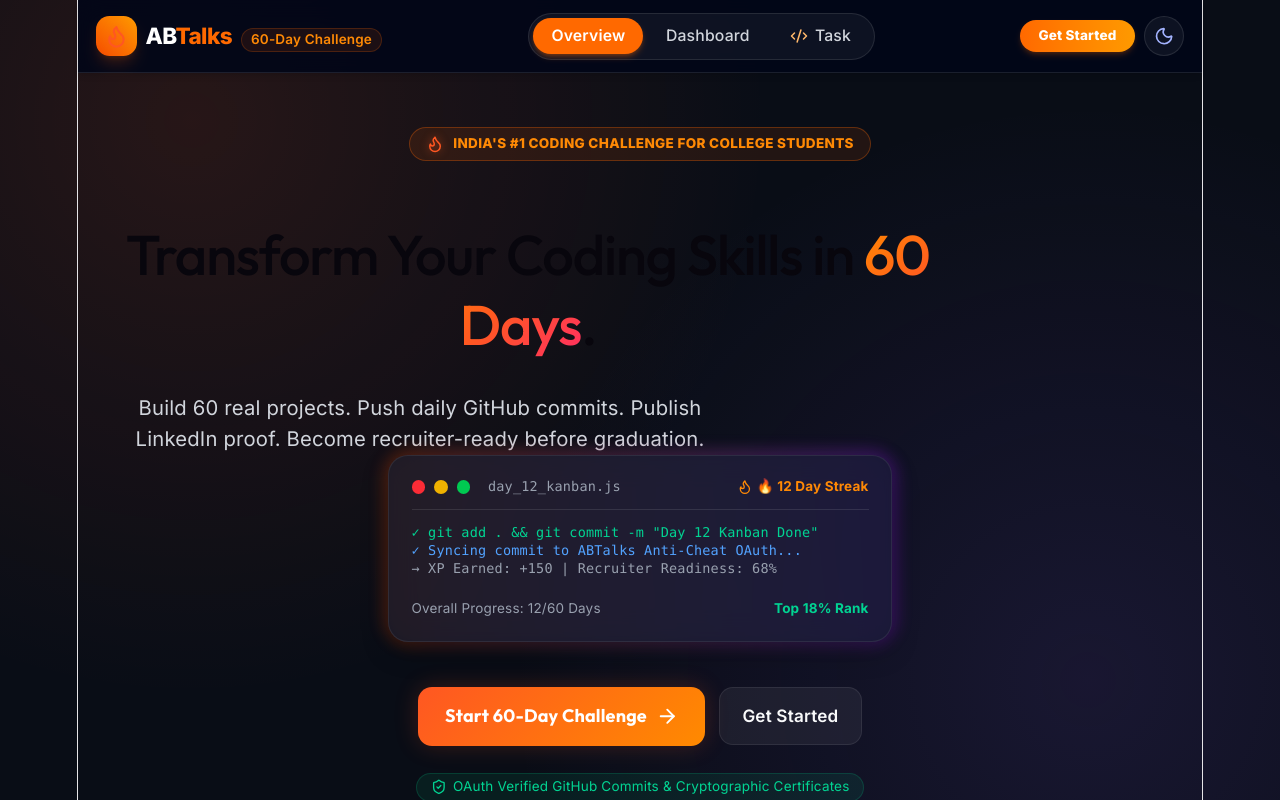
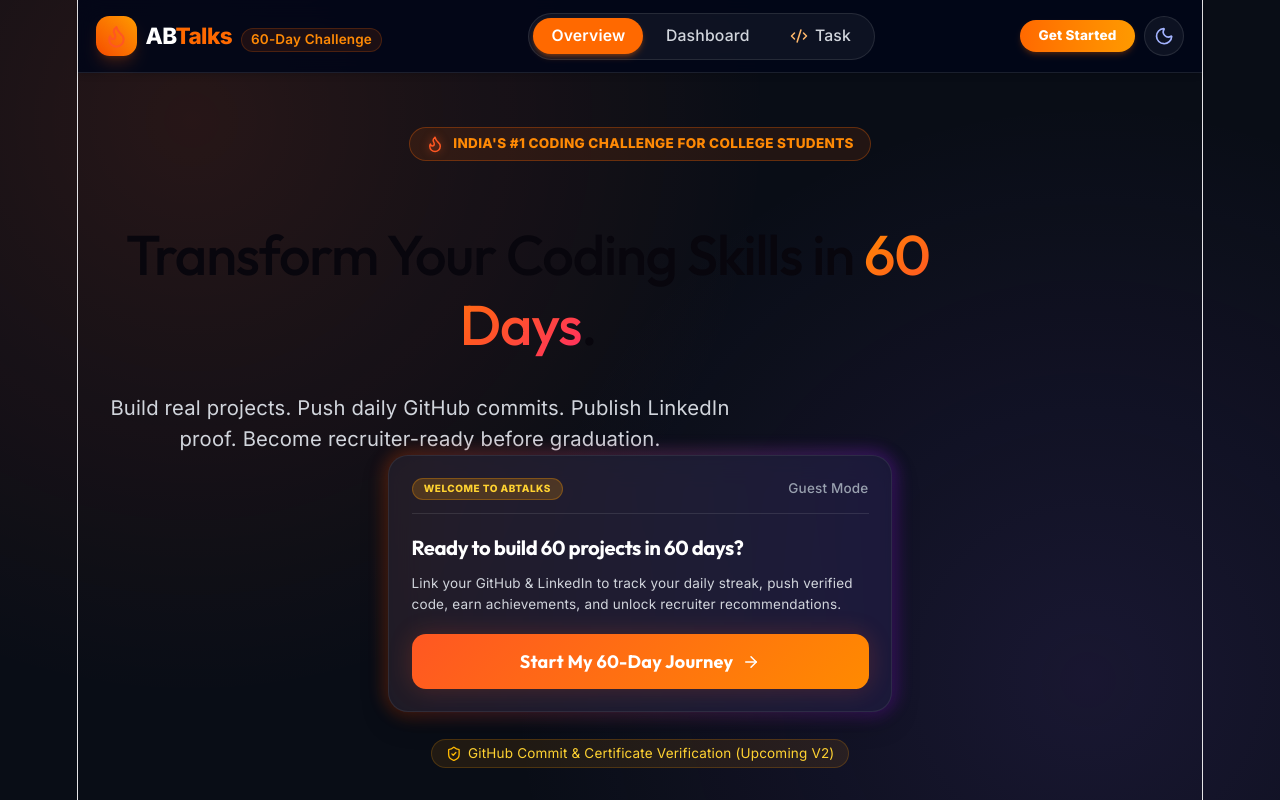
Before and after one commit to rajeevpramanik123/heybuddy, a React (Vite) app in the folder Redesign_ABTalks/: page /dashboard in a window 1280 px wide. Shown: the top 800 px of the page. Built offline with nearby package versions, Linux system fonts and the light colour scheme; the HTML template or start-up script is replaced by a standard one.

Commit message:
fix bugs

```diff
--- a/Redesign_ABTalks/src/App.jsx
+++ b/Redesign_ABTalks/src/App.jsx
@@ -119,6 +119,7 @@
                 <LandingPage
                   openLinkModal={() => setLinkModalOpen(true)}
                   userAuth={userAuth}
+                  student={student}
                 />
               }
             />
--- a/Redesign_ABTalks/src/components/DemoSidebar.jsx
+++ b/Redesign_ABTalks/src/components/DemoSidebar.jsx
@@ -77,9 +77,6 @@
       {/* Control Panel Body (Always visible on desktop md+, collapsible on mobile <md) */}
       <div className={`${mobileExpanded ? 'block' : 'hidden md:block'} space-y-3 animate-fade-in`}>
 
-        <p className="text-[11px] text-gray-400 leading-snug">
-          Select a student state to evaluate edge cases on mobile (390px) & desktop:
-        </p>
 
         {lockedNotice && (
           <div className="p-2 rounded-lg bg-amber-500/20 border border-amber-500/40 text-amber-200 text-[10px] font-semibold animate-fade-in">
--- a/Redesign_ABTalks/src/components/Footer.jsx
+++ b/Redesign_ABTalks/src/components/Footer.jsx
@@ -27,9 +27,9 @@
               Commit code daily, build a public portfolio, and become recruiter-ready in 60 days.
             </p>
             <div className="flex items-center gap-3 pt-2">
-              <div className="flex items-center gap-1.5 text-xs text-emerald-400 bg-emerald-500/10 px-3 py-1.5 rounded-full border border-emerald-500/20">
-                <ShieldCheck className="w-4 h-4 text-emerald-400" />
-                <span>Encrypted SHA-256 Certificates & OAuth Verification</span>
+              <div className="flex items-center gap-1.5 text-xs text-amber-300 bg-amber-500/10 px-3 py-1.5 rounded-full border border-amber-500/20">
+                <ShieldCheck className="w-4 h-4 text-amber-400" />
+                <span>SHA-256 Certificates & OAuth Verification (Upcoming V2)</span>
               </div>
             </div>
           </div>
--- a/Redesign_ABTalks/src/components/Navbar.jsx
+++ b/Redesign_ABTalks/src/components/Navbar.jsx
@@ -132,7 +132,7 @@
               {/* Security Shield Indicator */}
               <div
                 onClick={openLinkModal}
-                title={isLinked ? "OAuth & GitHub SHA Verified - Tamper Proof" : "Click to link accounts and verify commits"}
+                title={isLinked ? "GitHub SHA Verification (Upcoming V2 Roadmap)" : "Click to link accounts"}
                 className={`hidden sm:flex items-center gap-1 px-2.5 py-1 rounded-full text-xs font-semibold cursor-pointer ${
                   isLinked
                     ? 'bg-emerald-500/10 border border-emerald-500/20 text-emerald-400'
--- a/Redesign_ABTalks/src/data/mockData.js
+++ b/Redesign_ABTalks/src/data/mockData.js
@@ -10,6 +10,7 @@
   rank: 143,
   totalStudents: 10420,
   topPercentile: "Top 18%",
+  percentile: 18,
   recruiterReadiness: 68,
   xp: 1420,
   githubLink: "https://github.com/aarav-sharma-dev",
@@ -18,7 +19,8 @@
   streakFreezeAvailable: true,
   streakFreezeActive: true,
   momentumScore: "🔥 Fire Momentum (100% Consistent)",
-  portfolioProjectsCount: 4
+  portfolioProjectsCount: 4,
+  weeklyConsistency: 100
 };
 
 export const MOCK_ACHIEVEMENTS = [
--- a/Redesign_ABTalks/src/pages/LandingPage.jsx
+++ b/Redesign_ABTalks/src/pages/LandingPage.jsx
@@ -15,10 +15,12 @@
   Loader2
 } from 'lucide-react';
 import { Linkedin } from '../components/Icons';
-import { TRACKS_DATA } from '../data/mockData';
+import { TRACKS_DATA, MOCK_STUDENT } from '../data/mockData';
 
-export default function LandingPage({ openLinkModal, userAuth }) {
+export default function LandingPage({ openLinkModal, userAuth, student }) {
   const navigate = useNavigate();
+  const currentStudent = student || MOCK_STUDENT;
+  const isLinked = userAuth ? userAuth.isLinked : false;
 
   const handleStartChallenge = () => {
     openLinkModal();
@@ -39,58 +41,84 @@
         </h1>
 
         <p className="text-gray-300 text-base sm:text-lg max-w-xl mx-auto font-normal">
-          Build 60 real projects. Push daily GitHub commits. Publish LinkedIn proof. Become recruiter-ready before graduation.
+          Build real projects. Push daily GitHub commits. Publish LinkedIn proof. Become recruiter-ready before graduation.
         </p>
 
-        {/* Motivational Graphic Mockup */}
+        {/* Dynamic ABTalks Student Card (Supports Unregistered vs Registered Mock States) */}
         <div className="max-w-md mx-auto relative group">
           <div className="absolute -inset-1 bg-gradient-to-r from-orange-600 to-purple-600 rounded-3xl blur opacity-30 group-hover:opacity-60 transition duration-500"></div>
-          <div className="relative glass-card p-5 border border-white/15 text-left space-y-3">
-            <div className="flex items-center justify-between border-b border-white/10 pb-3">
-              <div className="flex items-center gap-2">
-                <div className="w-3 h-3 rounded-full bg-red-500"></div>
-                <div className="w-3 h-3 rounded-full bg-yellow-500"></div>
-                <div className="w-3 h-3 rounded-full bg-green-500"></div>
-                <span className="text-xs font-mono text-gray-400 ml-2">day_12_kanban.js</span>
+          <div className="relative glass-card p-5 border border-white/15 text-left space-y-4 shadow-xl">
+
+            {!isLinked ? (
+              /* State 1: Unregistered User (Welcoming Empty State) */
+              <div className="space-y-4">
+                <div className="flex items-center justify-between border-b border-white/10 pb-3">
+                  <span className="px-2.5 py-0.5 rounded-full bg-amber-500/20 text-amber-300 font-extrabold text-[10px] uppercase tracking-wider border border-amber-500/30">
+                    WELCOME TO ABTALKS
+                  </span>
+                  <span className="text-xs text-gray-400 font-medium">
+                    Guest Mode
+                  </span>
+                </div>
+
+                <div className="space-y-2">
+                  <h3 className="text-lg font-bold text-white font-heading">
+                    Ready to build 60 projects in 60 days?
+                  </h3>
+                  <p className="text-xs text-gray-300 leading-relaxed">
+                    Link your GitHub & LinkedIn to track your daily streak, push verified code, earn achievements, and unlock recruiter recommendations.
+                  </p>
+                </div>
+
+                <button
+                  onClick={openLinkModal}
+                  className="w-full btn-primary py-3 text-xs flex items-center justify-center gap-2 bg-gradient-to-r from-orange-500 to-amber-500 font-bold hover:brightness-110 shadow-lg cursor-pointer"
+                >
+                  <span>Start My 60-Day Journey</span> <ArrowRight className="w-4 h-4" />
+                </button>
               </div>
-              <span className="text-xs font-bold text-orange-400 flex items-center gap-1">
-                <Flame className="w-3.5 h-3.5" /> 🔥 12 Day Streak
-              </span>
-            </div>
+            ) : (
+              /* State 2: Registered User (Mock Streak, Progress, Submissions, & Rank) */
+              <>
+                <div className="flex items-center justify-between border-b border-white/10 pb-3">
+                  <span className="px-2.5 py-0.5 rounded-full bg-emerald-500/20 text-emerald-300 font-extrabold text-[10px] uppercase tracking-wider border border-emerald-500/30">
+                    CHALLENGE COMPLETE
+                  </span>
+                  <span className="text-xs font-bold text-orange-400 flex items-center gap-1 font-heading">
+                    <Flame className="w-3.5 h-3.5 text-orange-500" /> 🔥 {currentStudent.streak}-day learning streak
+                  </span>
+                </div>
 
-            <div className="space-y-1.5 font-mono text-xs text-gray-300">
-              <p className="text-emerald-400">✓ git add . && git commit -m "Day 12 Kanban Done"</p>
-              <p className="text-blue-400">✓ Syncing commit to ABTalks Anti-Cheat OAuth...</p>
-              <p className="text-gray-400">→ XP Earned: +150 | Recruiter Readiness: 68%</p>
-            </div>
+                <div className="space-y-2">
+                  <h3 className="text-base font-bold text-white font-heading">
+                    Today's project has been shipped.
+                  </h3>
+                  <div className="space-y-1 text-xs font-medium">
+                    <div className="flex items-center gap-2 text-emerald-400">
+                      <span>✓ GitHub proof submitted</span>
+                    </div>
+                    <div className="flex items-center gap-2 text-blue-400">
+                      <span>✓ LinkedIn proof submitted</span>
+                    </div>
+                  </div>
+                </div>
 
-            <div className="pt-2 flex items-center justify-between text-xs">
-              <span className="text-gray-400">Overall Progress: 12/60 Days</span>
-              <span className="font-bold text-emerald-400">Top 18% Rank</span>
-            </div>
+                <div className="pt-3 border-t border-white/10 flex items-center justify-between text-xs text-gray-300">
+                  <span>Progress: {currentStudent.completedDays}/{currentStudent.totalDays} Days</span>
+                  <span className="text-amber-300 font-bold">Rank #{currentStudent.rank} ({currentStudent.topPercentile})</span>
+                </div>
+              </>
+            )}
+
           </div>
         </div>
 
-        {/* Primary CTA Buttons */}
-        <div className="pt-4 flex flex-col sm:flex-row items-center justify-center gap-3">
-          <button
-            onClick={handleStartChallenge}
-            className="btn-primary w-full sm:w-auto text-lg px-8 py-3.5 flex items-center justify-center gap-2 cursor-pointer"
-          >
-            <span>Start 60-Day Challenge</span> <ArrowRight className="w-5 h-5" />
-          </button>
-          <button
-            onClick={handleStartChallenge}
-            className="btn-secondary w-full sm:w-auto text-base px-6 py-3 flex items-center justify-center gap-2 cursor-pointer"
-          >
-            <span>Get Started</span>
-          </button>
-        </div>
+
 
         {/* Security Assurance Badge */}
-        <div className="inline-flex items-center gap-1.5 text-xs text-emerald-400 bg-emerald-500/10 px-3 py-1 rounded-full border border-emerald-500/20">
-          <ShieldCheck className="w-3.5 h-3.5 text-emerald-400" />
-          <span>OAuth Verified GitHub Commits & Cryptographic Certificates</span>
+        <div className="inline-flex items-center gap-1.5 text-xs text-amber-300 bg-amber-500/10 px-3 py-1 rounded-full border border-amber-500/20">
+          <ShieldCheck className="w-3.5 h-3.5 text-amber-400" />
+          <span>GitHub Commit & Certificate Verification (Upcoming V2)</span>
         </div>
       </section>
 
```
